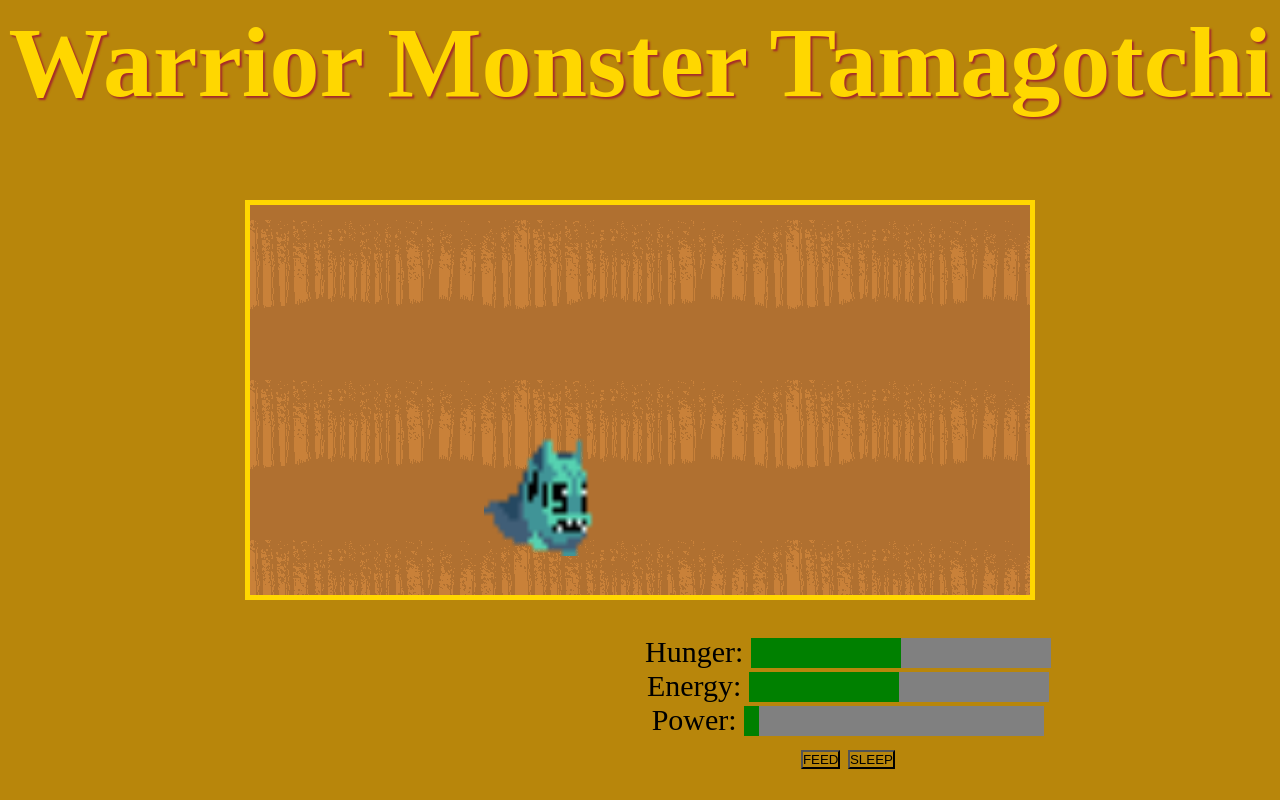
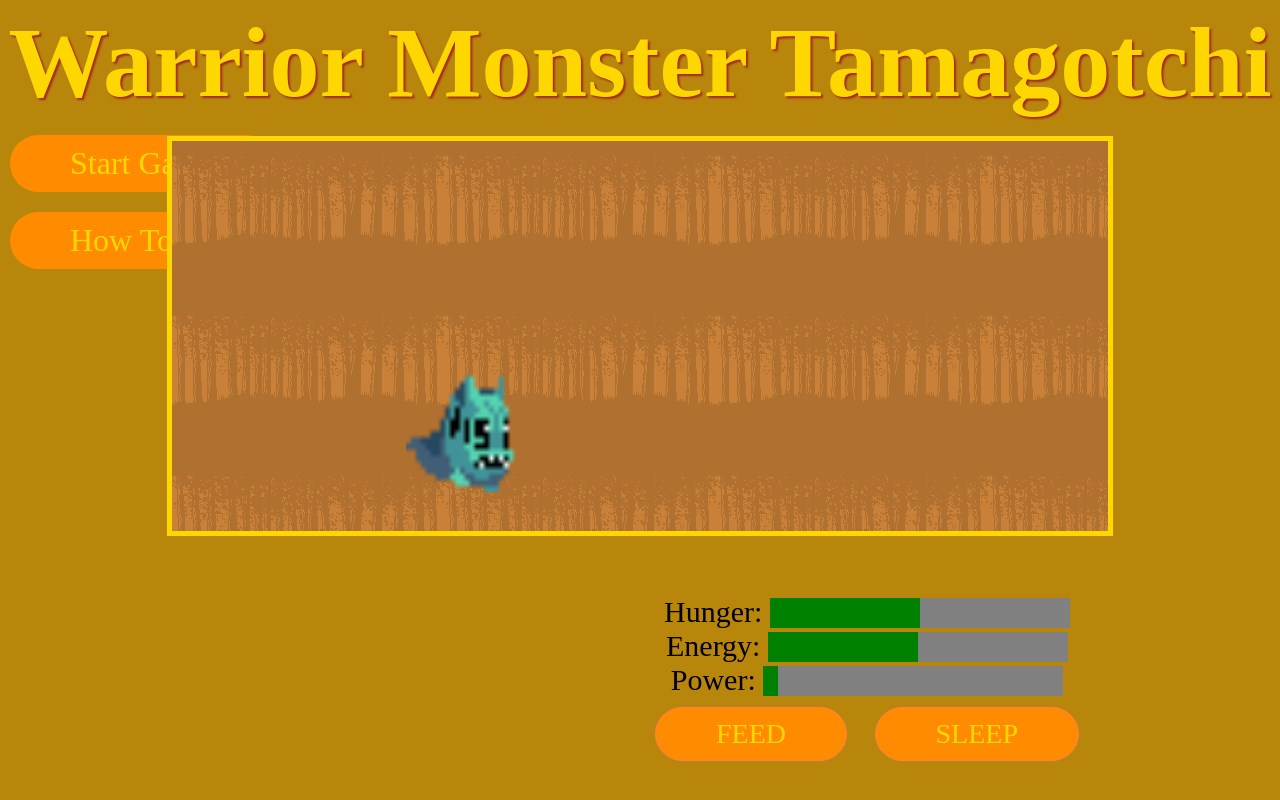
Before and after one commit to rin-11/Tamagotchi-Monsters, a plain HTML site: page index.html in a window 1280 px wide. Drawn offline with Linux system fonts and the light colour scheme; a web font is replaced by a local one.

Commit message:
instructions added

```diff
--- a/app.js
+++ b/app.js
@@ -1,15 +1,38 @@
 // alert('js is working')
 
 
-// create canvas and draw elements
-const canvas = document.querySelector('canvas');
-const context = canvas.getContext('2d')
-
-canvas.width = 1000;
-canvas.height = 500;
 
 
-window.onload = function() {
+
+
+
+
+
+
+
+
+
+
+
+
+
+let popup = document.getElementById('popup')
+
+function openPopup(){
+    popup.classList.add("open-popup");
+}
+function closePopup(){
+    popup.classList.remove("open-popup");
+}
+
+// create canvas and draw elements
+window.addEventListener('load', function(){
+    const canvas = document.getElementById('canvas');
+    const context = canvas.getContext('2d');
+    canvas.width = 1200;
+    canvas.height = 500;
+
+
 
 
 // DEFINE VARIABlES
@@ -26,8 +49,10 @@ let hunger = 100;
 let energy = 100;
 let power = 0;
 
-let hungerAlert = false;
-let energyAlert = false;
+// let hungerAlert = false;
+// let energyAlert = false;
+
+
 
 // DEFINE BUTTONS
 document.getElementById('eatButton').onclick = incrHunger;
@@ -38,26 +63,43 @@ document.getElementById("energy").value = energy;
 document.getElementById("power").value = power;
 
 // MONSTER IMAGES
+
 // // empty image array for warrior monster images
-// let i = 1;
-// const warrior1images = [];
-// warrior1images.length = 8; // number of images in sprite pack
+let i = 1;
+const warrior1images = [];
+warrior1images.length = 8; // number of images in sprite pack
+const warrior2images = [];
+warrior2images.length = 7;
 
-// const warrior2images = [];
-// warrior2images.length = 7;
+const warrior3images = [];
+warrior3images.length = 8;
 
-// const warrior3images = [];
-// warrior3images.length = 8;
+const warrior4images = [];
+warrior4images.length = 6;
 
-// const warrior4images = [];
-// warrior4images.length = 6;
+// push images into array logic with for loop
+for(let i = 1; i < warrior1images.length ; i ++){
+    warrior1images[i] = new Image();
+    warrior1images[i].src = 'assets/Monster Warrior 1/walk0' + i.toString() + '.png';
+}
+
+setInterval (function(monsterPhase1){
+    i++;
+    if( i >= 6){
+        i = 1;}
+   // start over after last image
+
+    // clear the canvas each draw so the image does not drag
+    context.clearRect(0, 0, canvas.width, canvas.height);
+
+    // draw images  (x, y, width, height)
+    context.drawImage(warrior1images[i], 300, 200, 200, 250)}, 100)
 
 
-// // push images into array logic with for loop
-// for(let i = 1; i < warrior1images.length ; i ++){
-//     warrior1images[i] = new Image();
-//     warrior1images[i].src = 'assets/Monster Warrior 1/walk0' + i.toString() + '.png';
-// }
+
+
+
+
 // for(let i = 1; i < warrior2images.length ; i ++){
 //     warrior2images[i] = new Image();
 //     warrior2images[i].src = 'assets/Monster Warrior 2/fly0' + i.toString() + '.png';
@@ -77,97 +119,26 @@ document.getElementById("power").value = power;
 
 // WARRIOR PHASES
 
-// function warriorPhase(){
+// function power increase
     function powerStat(){
+        if(hunger >= 50 && energy >= 50){
         power++;
         document.getElementById("power").value = power;
         console.log(power)
+        }
+        if(power > 5)
+        clearInterval(monsterPhase1)
     }
 
-    let i = 1;
-    const warrior1images = [];
-    warrior1images.length = 8; // number of images in sprite pack
-
-    for(let i = 1; i < warrior1images.length ; i ++){
-        warrior1images[i] = new Image();
-        warrior1images[i].src = 'assets/Monster Warrior 1/walk0' + i.toString() + '.png';
-
-
-  if(power < 25){
-    setInterval (function(){
-        i++;
-        if( i >= 8){
-            i = 1;}
-       // start over after last image
-
-        // clear the canvas each draw so the image does not drag
-        context.clearRect(0, 0, canvas.width, canvas.height);
-
-        // draw images  (x, y, width, height)
-        context.drawImage(warrior1images[i], 300, 200, 200, 250)}, 100)
+    function gameovercheck(){
+        if(hunger == 0 || energy == 0){
+            alert("GAME OVER");
+            gameover= true;
 
         }
+        else{
+        }
     }
-    // const warrior2images = [];
-    // warrior2images.length = 7;
-
-    // const warrior3images = [];
-    // warrior3images.length = 8;
-
-    // const warrior4images = [];
-    // warrior4images.length = 6;
-
-    // for(let i = 1; i < warrior2images.length ; i ++){
-    //     warrior2images[i] = new Image();
-    //     warrior2images[i].src = 'assets/Monster Warrior 2/fly0' + i.toString() + '.png';
-    // }
-    // for(let i = 1; i < warrior3images.length ; i ++){
-    //     warrior3images[i] = new Image();
-    //     warrior3images[i].src = 'assets/Monster Warrior 3/idle0' + i.toString() + '.png';
-    // }
-    // for(let i = 1; i < warrior4images.length ; i ++){
-    //     warrior4images[i] = new Image();
-    //     warrior4images[i].src = 'assets/Monster Warrior 4/walk0' + i.toString() + '.png';
-    // }
-
-
-
-    // } else if(power >= 25 && power < 50){
-    //     setInterval (function(){
-    //             i++;
-    //             if( i >= 7){
-    //                 i = 1;} // start over after last image
-
-    //         // clear the canvas each draw so the image does not drag
-    //             context.clearRect(0, 0, canvas.width, canvas.height);
-
-    //             // draw images  (x, y, width, height)
-    //             context.drawImage(warrior2images[i], 300, 300, 120, 150)}, 100)
-
-    // } else if(power >= 50 && power < 75){
-    //     setInterval (function(){
-    //             i++;
-    //             if( i >= 8){
-    //                 i = 1;} // start over after last image
-
-    //         // clear the canvas each draw so the image does not drag
-    //     context.clearRect(0, 0, canvas.width, canvas.height)
-    //     context.drawImage(warrior3images[i], 300, 300, 120, 150)}, 100)
-
-
-    // } else if(power >= 75){
-    //     setInterval (function(){
-    //                 i++;
-    //                 if( i >= 8){
-    //                     i = 1;} // start over after last image
-
-    //             // clear the canvas each draw so the image does not drag
-    //     context.clearRect(0, 0, canvas.width, canvas.height);
-
-    //             // draw images  (x, y, width, height)
-    //     context.drawImage(warrior4images[i], 300, 300, 120, 150)}, 100)}
-    //     }
-
 
 // ------------------------------------------------------------
 // BUTTON FUNCTIONS
@@ -214,5 +185,12 @@ function energyStat(){
     }
 }
 
+})
 
-}
+
+// class Monster {
+//     constructor(){
+
+
+//     }
+// }
--- a/index.html
+++ b/index.html
@@ -9,11 +9,22 @@
 </head>
 <body>
 
-<canvas></canvas>
+<canvas id ='canvas'></canvas>
 
 <div class="header">
     <h1>Warrior Monster Tamagotchi</h1>
 </div>
+
+<button id="start">Start Game</button>
+
+<div class="instructions">
+    <button id="instructionbtn" onclick="openPopup()">How To Play</button>
+    <div class="popup" id="popup">
+    <h2>A new baby monster was born. Make sure the monster gets plenty of food and sleep so he can reach his full potential. Click the feed and sleep buttons below. As long as the progress bars stay above 50% the monster will get more power.</h2>
+    <button id="closeinstructionbtn" onclick="closePopup()">Back to Game</button>
+</div>
+</div>
+
 
 <div id="metrics">
 <div id="HungerBar">
--- a/style.css
+++ b/style.css
@@ -1,5 +1,5 @@
 @font-face {
-    font-family: 'Western';
+    font-family: 'Kontemporary';
     src: url("/Users/erinkates/Desktop/sei-dahlia/projects/Tamagatchi-Mini-Project-Warrior-Builder/assets/Kontemporary.ttf")
 }
 * {
@@ -18,14 +18,82 @@
     margin: 0px 0px 0px 0px;
     top: 0px;
     padding: 5px;
-    font-family: 'Western';
+    font-family: 'Kontemporary';
 }
 
-canvas {
+.container{
+	width: 100%;
+	height: 100vh;
+	background: gold;
+	display: flex;
+	align-items: center;
+	justify-content: center;
+}
+#start {
+	padding: 10px 60px;
+	margin: 10px;
+	background-color:darkorange;
+	border: 0;
+	outline: none;
+	cursor: pointer;
+	font-size: 32px;
+	font-weight: 500;
+	border-radius: 30px;
+	align-items: center;
+	justify-content: center;
+	font-family:'Kontemporary' ;
+	color:gold ;
+}
+
+#instructionbtn {
+	padding: 10px 60px;
+	margin: 10px;
+	background-color:darkorange;
+	border: 0;
+	outline: none;
+	cursor: pointer;
+	font-size: 32px;
+	font-weight: 500;
+	border-radius: 30px;
+	align-items: center;
+	justify-content: center;
+	font-family:'Kontemporary' ;
+	color:gold ;
+}
+
+.popup {
+	width: 400px;
+	background-color: coral;
+	border-radius: 6px;
+	position: absolute;
+	top: 40%;
+	left: 50%;
+	transform: translate(-50%, -50%);
+	text-align: center;
+	padding: 0 30px 30px;
+	color:floralwhite ;
+	font-size: 20px;
+	font-family:'Kontemporary' ;
+	font-weight: lighter;
+	visibility: hidden;
+	transition: transform 0.4s, top 0.4s;
+}
+
+.open-popup{
+	visibility: visible;
+}
+
+.popup h2 {
+	text-align: center;
+	margin-top: 10px;
+}
+
+
+#canvas {
 	background-image: url('assets/parallax_forest_pack web/layers/parallax-forest-back-trees.png');
 	border: 5px solid gold;
     position: absolute;
-    top: 50%;
+    top: 42%;
     left: 50%;
     transform: translate(-50%, -50%);
     max-width: 75%;
@@ -42,3 +110,16 @@ canvas {
     bottom: 3%;
 	left: 50%;
 }
+
+#eatButton, #sleepButton, #closeinstructionbtn {
+	padding: 10px 60px;
+	margin: 10px;
+	background-color:darkorange;
+	border: 1px solid coral;
+	font-size: 28px;
+	font-weight: 500;
+	border-radius: 30px;
+	font-family:'Kontemporary' ;
+	color:gold ;
+	text-align: center;
+}
```
Also changed, not shown: sprites.js (added, +81 -0 lines).
